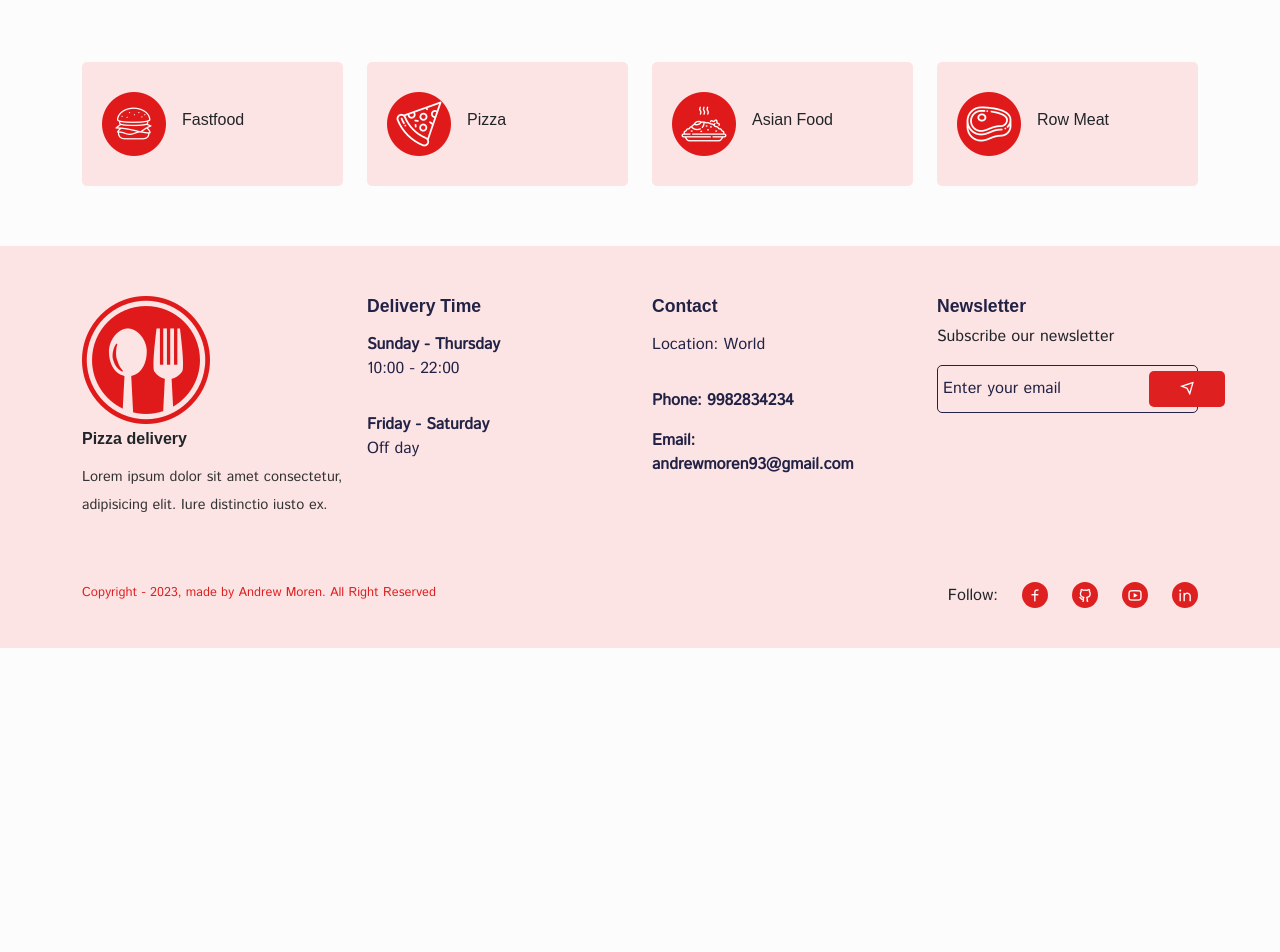
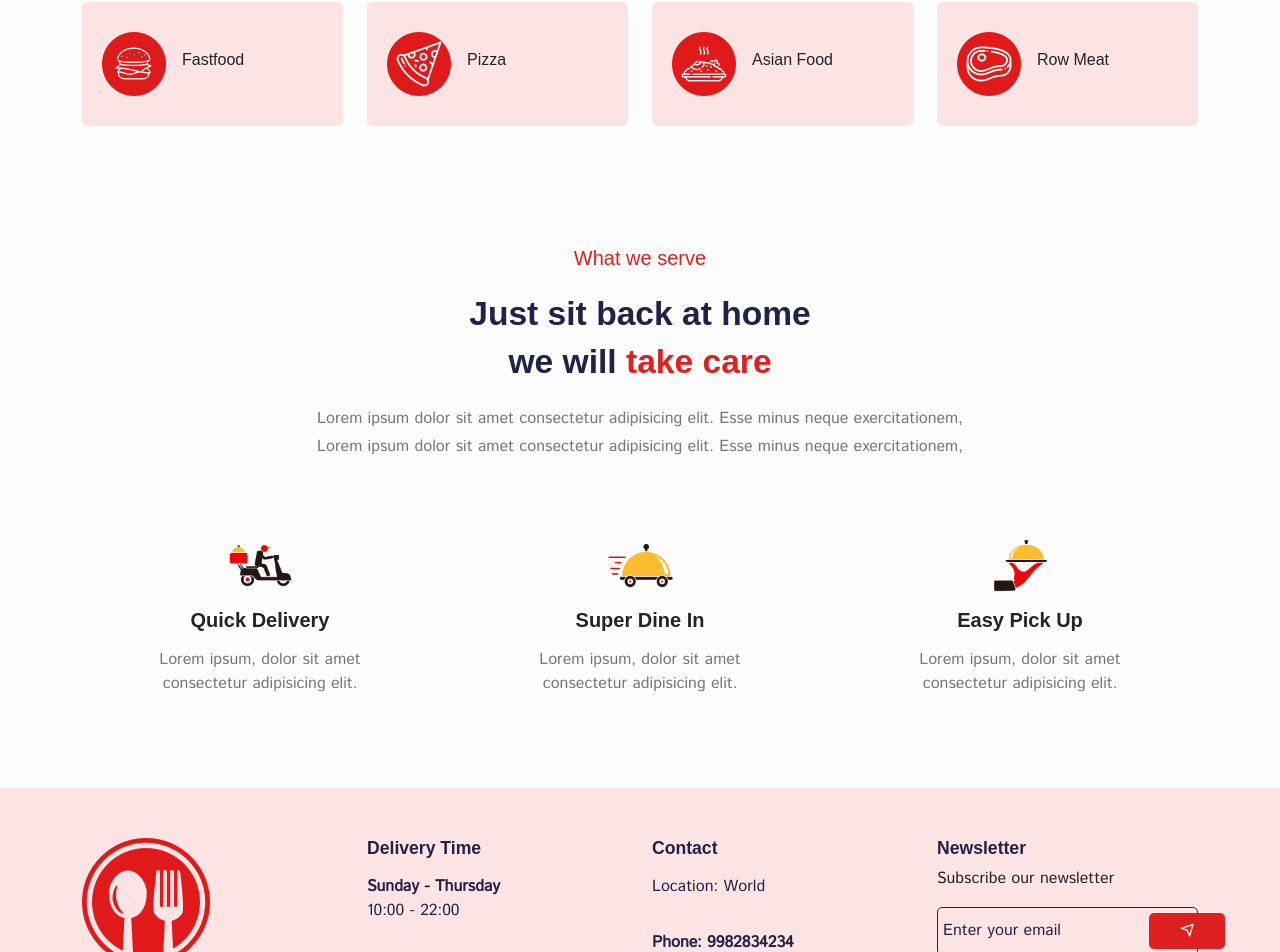
Before and after one commit to Andrewmoren/e_commerce_pizza, a React (Create React App) app: page /home in a window 1280 px wide. Shown: the part 744-1696 px from the top of the page. Before the commit the page ends 1392 px from the top, so only its background shows below. Built offline with nearby package versions, Linux system fonts and the light colour scheme; a web font is replaced by a local one.

Commit message:
add feature items in main

```diff
--- a/src/pages/Home.jsx
+++ b/src/pages/Home.jsx
@@ -7,6 +7,30 @@
 
 import "../styles/hero-section.css";
 import Category from "../components/UI/category/Category";
+
+import featureImg01 from "../assets/images/service-01.png";
+import featureImg02 from "../assets/images/service-02.png";
+import featureImg03 from "../assets/images/service-03.png";
+
+import "../styles/home.css";
+
+const featureData = [
+  {
+    title: "Quick Delivery",
+    imgUrl: featureImg01,
+    desc: "Lorem ipsum, dolor sit amet consectetur adipisicing elit.",
+  },
+  {
+    title: "Super Dine In",
+    imgUrl: featureImg02,
+    desc: "Lorem ipsum, dolor sit amet consectetur adipisicing elit.",
+  },
+  {
+    title: "Easy Pick Up",
+    imgUrl: featureImg03,
+    desc: "Lorem ipsum, dolor sit amet consectetur adipisicing elit.",
+  },
+];
 
 const Home = () => {
   return (
@@ -61,8 +85,44 @@
           </Row>
         </Container>
       </section>
+      <section className="pt-0">
+        <Category />
+      </section>
+
       <section>
-        <Category />
+        <Container>
+          <Row>
+            <Col lg="12" className="text-center">
+              <h5 className="feature__subtitle mb-4">What we serve</h5>
+              <h2 className="feature__title">Just sit back at home</h2>
+              <h2 className="feature__title">
+                we will <span>take care</span>
+              </h2>
+              <p className="mb-1 mt-4 feature__text">
+                Lorem ipsum dolor sit amet consectetur adipisicing elit. Esse
+                minus neque exercitationem,
+              </p>
+              <p className="feature__text">
+                Lorem ipsum dolor sit amet consectetur adipisicing elit. Esse
+                minus neque exercitationem,
+              </p>
+            </Col>
+
+            {featureData.map((item, index) => (
+              <Col lg="4" md="4" key={index} className="mt-5">
+                <div className="feature__item text-center px-5 py-3">
+                  <img
+                    src={item.imgUrl}
+                    alt="feture__image"
+                    className="w-25 mb-3"
+                  />
+                  <h5 className="fw-bold mb-3">{item.title}</h5>
+                  <p>{item.desc}</p>
+                </div>
+              </Col>
+            ))}
+          </Row>
+        </Container>
       </section>
     </Helmet>
   );
--- /dev/null
+++ b/src/styles/home.css
@@ -0,0 +1,15 @@
+.feature__subtitle {
+    color: #df2020;
+}
+
+.feature__title span {
+    color: #df2020;
+}
+
+.feature__text {
+    color: #777
+}
+
+.feature__item p {
+    color: #777
+}
```
